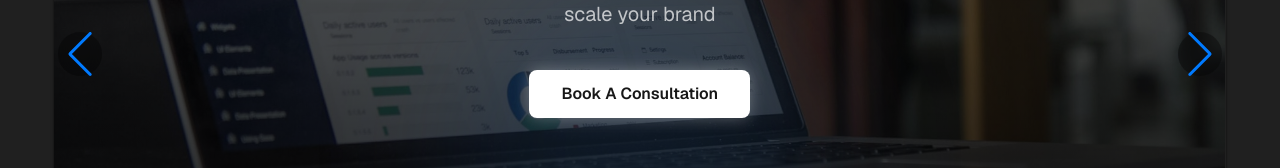
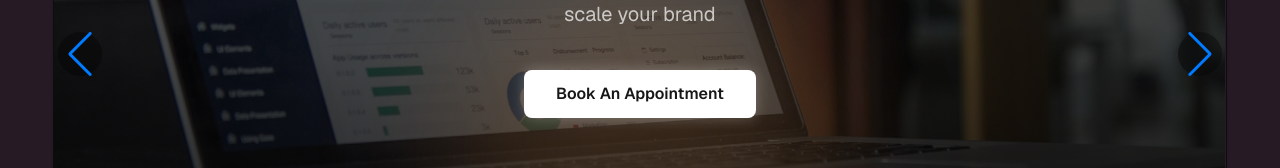
Before and after one commit to Taanveer22/flamehash-it-client, a React (Vite) app: page / in a window 1280 px wide. Shown: the part 354-522 px from the top of the page. Built offline with nearby package versions, Linux system fonts and the light colour scheme; no server answers.

Commit message:
alhamdulliah calendar booking appointment done

```diff
--- a/src/components/DynamicSlide.jsx
+++ b/src/components/DynamicSlide.jsx
@@ -49,6 +49,12 @@ const statItemVariants = {
 // into a real <Button /> component later.
 const primaryButtonClasses =
   "inline-flex h-11 items-center justify-center rounded-lg bg-white px-7 text-sm font-semibold text-neutral-900 shadow-sm ring-1 ring-black/5 transition-colors duration-200 hover:bg-white/90 focus-visible:outline-none focus-visible:ring-2 focus-visible:ring-white/70 focus-visible:ring-offset-2 focus-visible:ring-offset-black sm:h-12 sm:px-8 sm:text-base";
+
+// TODO: replace with your real Google Calendar Appointment Schedule URL —
+// same one used in Header.jsx. Keeping it as one constant per file is fine
+// for now; if it ends up in more than 2-3 places, move it to a shared
+// config/constants file instead so you only update it in one spot.
+const BOOKING_URL = "https://calendar.app.google/s2cVuZ3noPphvJMQ8";
 
 // ── Data for the stats row ──────────────────────────────────────────
 // Same trick as the slides array in Carousel.jsx — looping over data
@@ -105,13 +111,19 @@ const DynamicSlide = ({ image, heading, description }) => {
             {description}
           </motion.p>
 
-          {/* Single CTA — centered, same size on every breakpoint */}
+          {/* Single CTA — centered, same size on every breakpoint.
+              This is a real link (motion.a + href), not a <button>, since
+              clicking it should take the visitor to the booking page
+              rather than run some in-page JS handler. Opens in a new tab
+              so they don't lose the slide/carousel they were on. */}
           <motion.div
             variants={itemVariants}
             className="mt-6 flex items-center justify-center sm:mt-10"
           >
-            <motion.button
-              type="button"
+            <motion.a
+              href={BOOKING_URL}
+              target="_blank"
+              rel="noopener noreferrer"
               whileHover={{ scale: 1.03 }}
               whileTap={{ scale: 0.97 }}
               // Soft glow that gently pulses forever, drawing the eye to
@@ -132,8 +144,8 @@ const DynamicSlide = ({ image, heading, description }) => {
               }}
               className={primaryButtonClasses}
             >
-              Book A Consultation
-            </motion.button>
+              Book An Appointment
+            </motion.a>
           </motion.div>
 
           {/* Stats row — loops over the `stats` array above instead of
--- a/src/index.css
+++ b/src/index.css
@@ -4,7 +4,7 @@
 
 @plugin "daisyui" {
   themes:
-    business --default,
+    coffee --default,
     corporate;
 }
 
--- a/src/pages/Home.jsx
+++ b/src/pages/Home.jsx
@@ -4,6 +4,7 @@ import Projects from "./Projects";
 import Services from "./Services";
 import Testimonials from "./Testimonials";
 import AboutUs from "./AboutUs";
+import Contact from "./Contact";
 
 const Home = () => {
   return (
@@ -26,6 +27,9 @@ const Home = () => {
       <div className="mb-8 lg:mb-16">
         <Testimonials></Testimonials>
       </div>
+      <div className="mb-8 lg:mb-16">
+        <Contact></Contact>
+      </div>
     </section>
   );
 };
```
